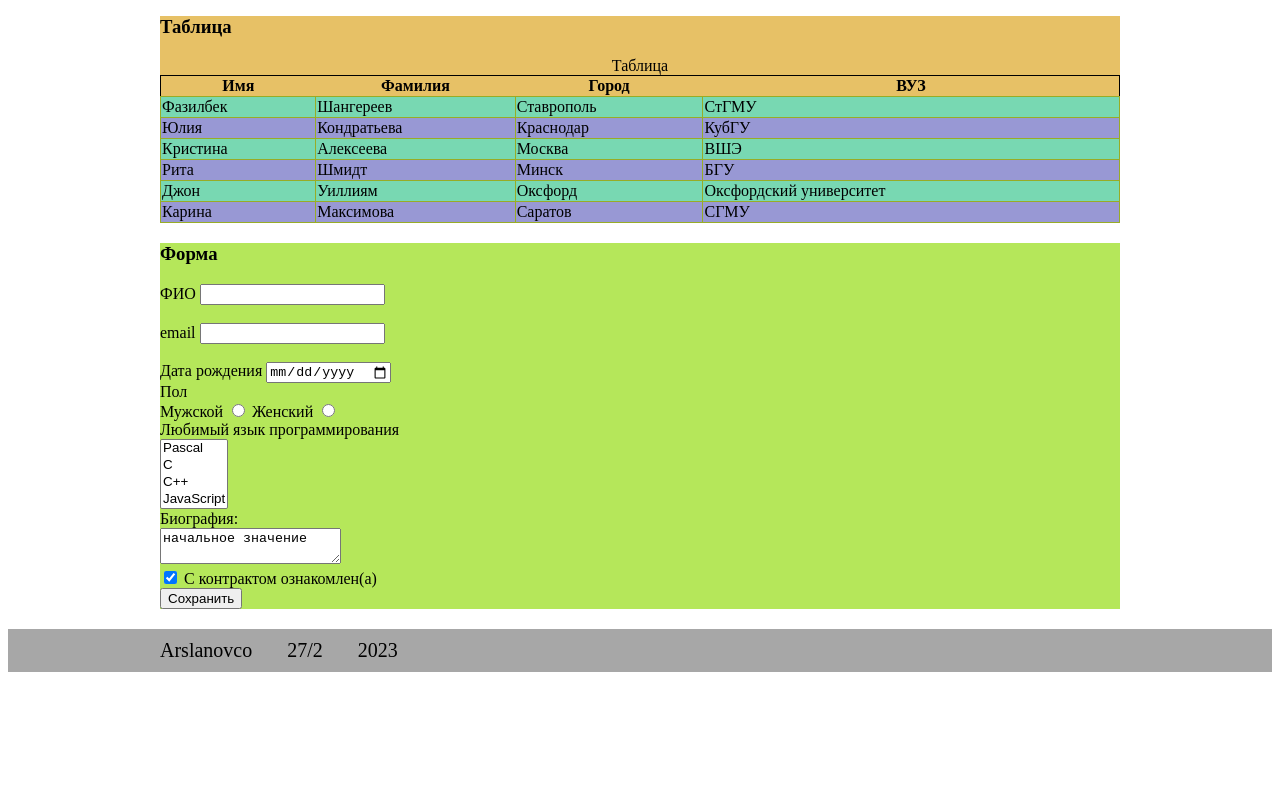
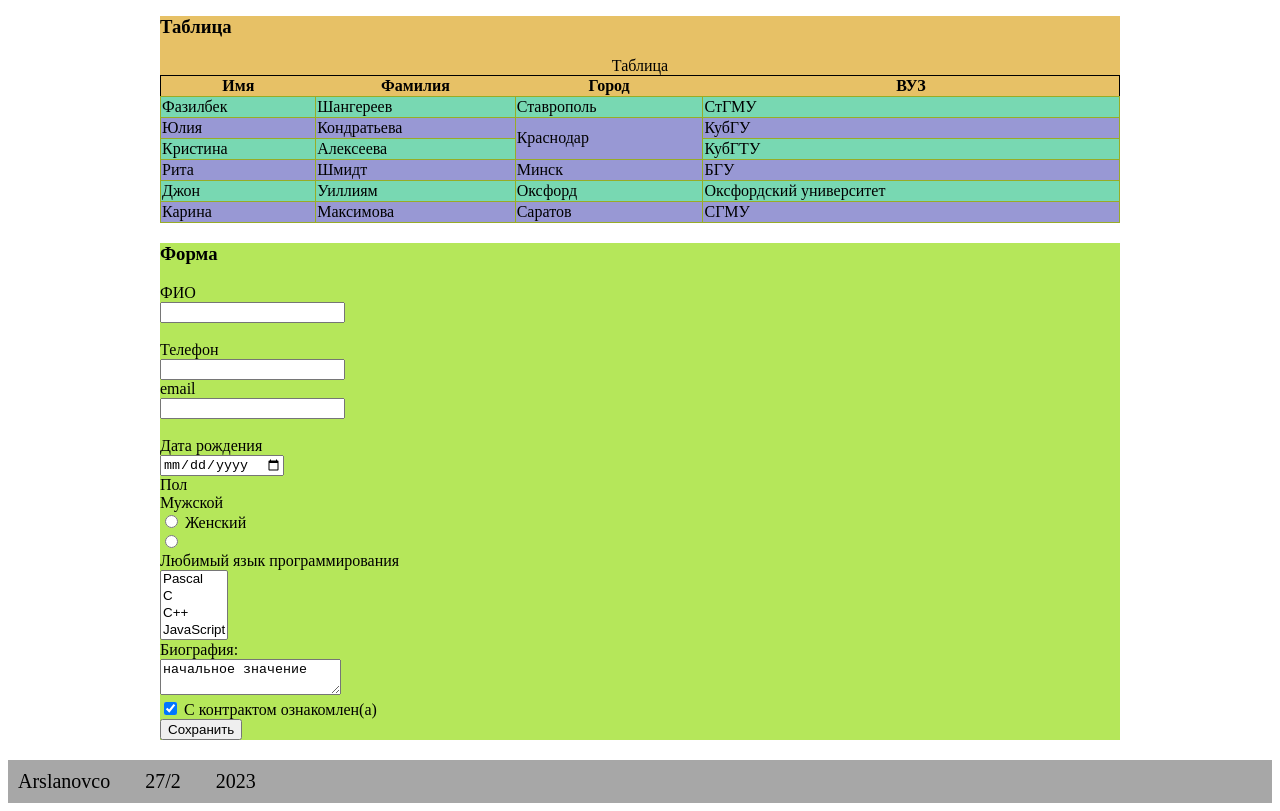
Before and after one commit to arslanov-sea/WEB, a plain HTML site: page task/main2.html in a window 1280 px wide. Shown: the part 936-1747 px from the top of the page. Before the commit the page ends 1616 px from the top, so only its background shows below. Drawn offline with Linux system fonts and the light colour scheme.

Commit message:
21.09 исправление

```diff
--- a/task/main2.html
+++ b/task/main2.html
@@ -35,7 +35,7 @@
             <li><a href="https://www.kubsu.ru/index.php#zone-footer-wrapper">Ссылка с параметром id в url (Сайт КубГУ)</a></li>
             <li><a href="./somePage.html">Относительная ссылка на страницу в текущем каталоге</a></li>
             <li><a href="./about/about.html">About</a></li>
-            <li>Ссылки на переход на страницу каталогом и двумя каталогами выше находятся в файлах about и details (Ссылка на details находится на странице about)</li>
+            <li>Ссылки на переход на страницу каталогом двумя каталогами выше находятся в файлах about и details (Ссылка на details находится на странице about)</li>
             <li>Филосо́фия — особая форма <a href="https://ru.wikipedia.org/wiki/%D0%9F%D0%BE%D0%B7%D0%BD%D0%B0%D0%BD%D0%B8%D0%B5">познания</a> и система знаний об общих характеристиках</li>
             <li><a href="https://ru.wikipedia.org/wiki/%D0%9F%D0%BE%D0%B7%D0%BD%D0%B0%D0%BD%D0%B8%D0%B5#Литература">Ссылка на фрагмент страницы стороннего сайта</a></li>
             <li>
@@ -86,14 +86,13 @@
                 <tr>
                     <td>Юлия</td>
                     <td>Кондратьева</td>
-                    <td>Краснодар</td>
+                    <td rowspan="2">Краснодар</td>
                     <td>КубГУ</td>
                 </tr>
                 <tr>
                     <td>Кристина</td>
                     <td>Алексеева</td>
-                    <td>Москва</td>
-                    <td>ВШЭ</td>
+                    <td>КубГТУ</td>
                 </tr>
                 <tr>
                     <td>Рита</td>
@@ -121,31 +120,34 @@
         <h3>Форма</h3>
         <form action="URL_отправки_данных" method="POST" id="form1">
             <label>
-                ФИО
+                ФИО<br/>
                 <input type="text">
             </label><br/>
             <br/>
+                Телефон<br/>
+                <input type="tel">
+            <br>
             <label>
-                email
+                email<br/>
                 <input type="email">
             </label><br/>
             <br/>
             <label>
-                Дата рождения
+                Дата рождения<br/>
                 <input type="date">
             </label><br/>
             <label>Пол</label><br/>
             <label>
-                Мужской
+                Мужской<br/>
                 <input type="radio" name="radio_1">
             </label>
             <label>
-                Женский
+                Женский<br/>
                 <input type="radio" name="radio_1">
             </label><br/>
             <label>
                 Любимый язык программирования<br/>
-                    <select name="FavPL" multiple="multiple">
+                    <select name="[FavPL]" multiple="multiple">
                     <option value="Pascal">Pascal</option>
                     <option value="C">C</option>
                     <option value="C++">C++</option>
@@ -172,7 +174,7 @@
 
 
     <footer>
-        <div class="contentDiv">Arslanovco 27/2 2023</div>
+        <div">Arslanovco 27/2 2023</div>
     </footer>
 
 </body>
```
Also changed, not shown: task/main.html (+11 -8 lines).
